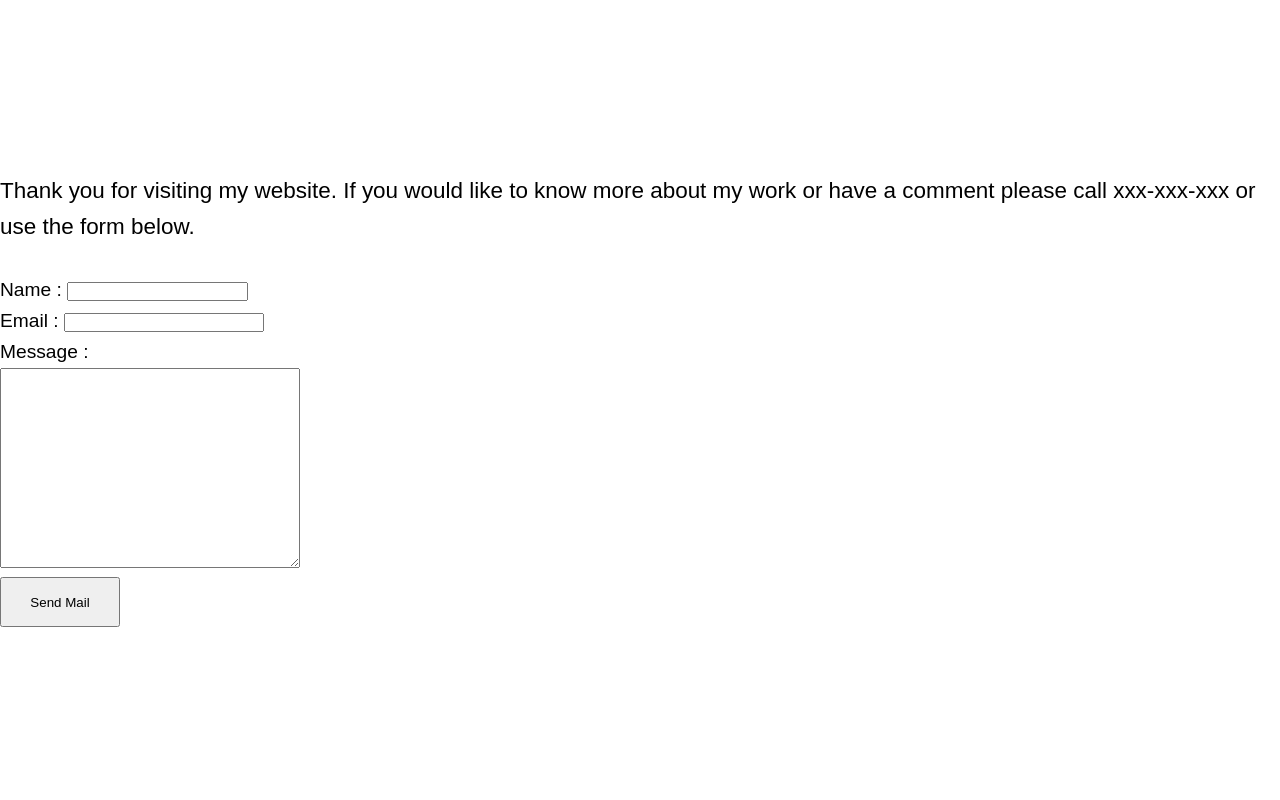
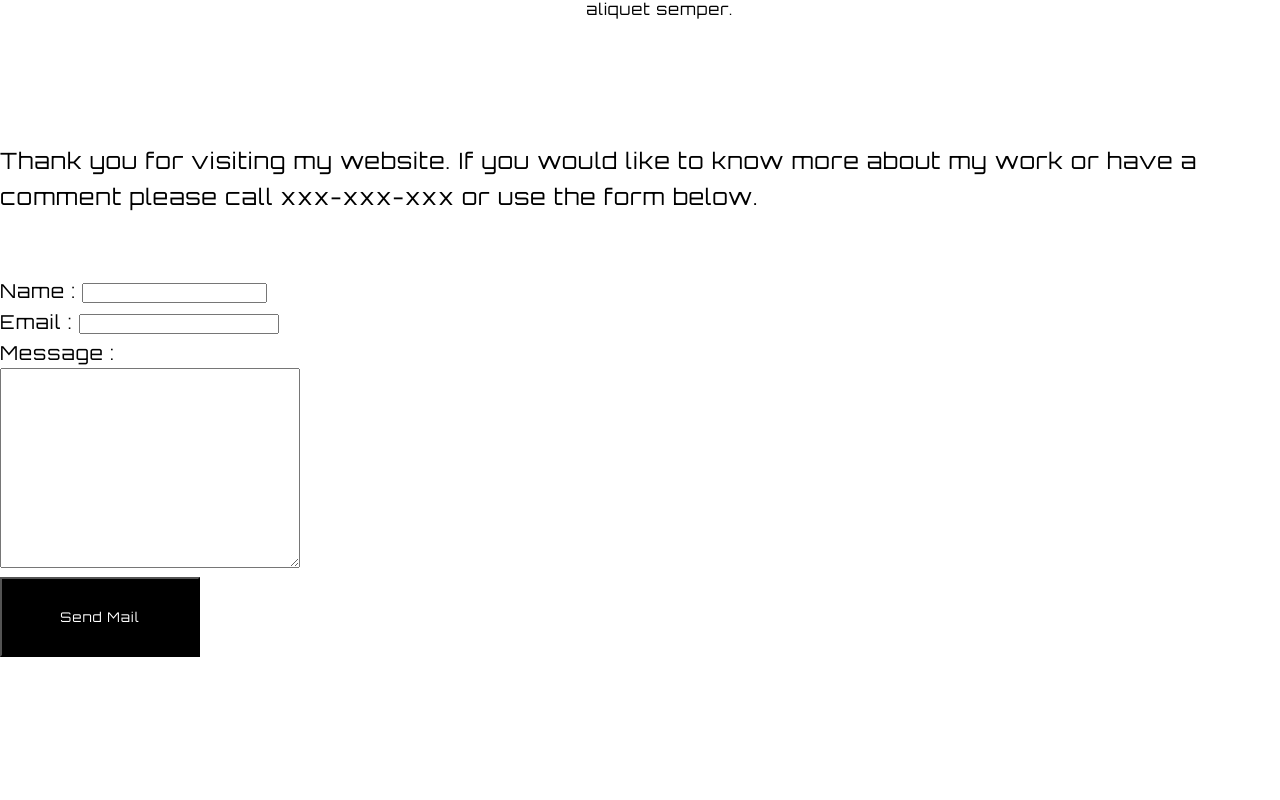
Before and after one commit to Vincenth1985/ShainHonca, a PHP site: page / in a window 1280 px wide. Shown: the part 2240-3040 px from the top of the page. Run offline with PHP 8.4, Linux system fonts and the light colour scheme.

Commit message:
styling web

```diff
--- a/css/styleweb.css
+++ b/css/styleweb.css
@@ -4,6 +4,7 @@
   box-sizing: border-box;
   font-weight: lighter;
   font-family: "Orbitron", sans-serif;
+  letter-spacing: 1px;
 }
 
 body {
@@ -162,6 +163,8 @@ section h1 {
 
 #Contact button {
   color: black;
-  min-height: 50px;
-  min-width: 120px;
+  min-height: 80px;
+  min-width: 200px;
+  background-color: black;
+  color: white;
 }
--- a/index.html
+++ b/index.html
@@ -5,8 +5,7 @@
     <meta name="viewport" content="width=device-width, initial-scale=1.0" />
     <meta http-equiv="X-UA-Compatible" content="ie=edge" />
     <link rel="stylesheet" href="/css/styleweb.css" />
-    <link href="https://fonts.googleapis.com/css?family=Merriweather:300|Open+Sans:300&display=swap" rel="stylesheet">
-
+    <link href="https://fonts.googleapis.com/css?family=Open+Sans:300|Orbitron&display=swap" rel="stylesheet">
     <title>Document</title>
   </head>
   <body>
@@ -74,8 +73,9 @@
 
         <h3>Thank you for visiting my website.  If you would like to know more about my work or have a comment please call xxx-xxx-xxx or use the form below.</h3><br>
         <div>
+          <br>
          Name : <input type="text" id="name" /></form><br>
-          Email : <input type="text" id="email" style="width: 200px;" /></form><br>
+          Email  : <input type="text" id="email" style="width: 200px;" /></form><br>
           Message : <br><textarea style="min-height: 200px ; min-width:300px;" id="message"></textarea><br>
         <button type="submit">Send Mail</button>
       </form>
```
